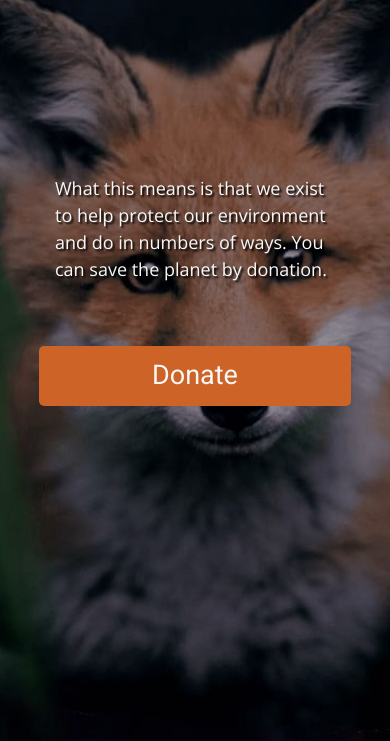
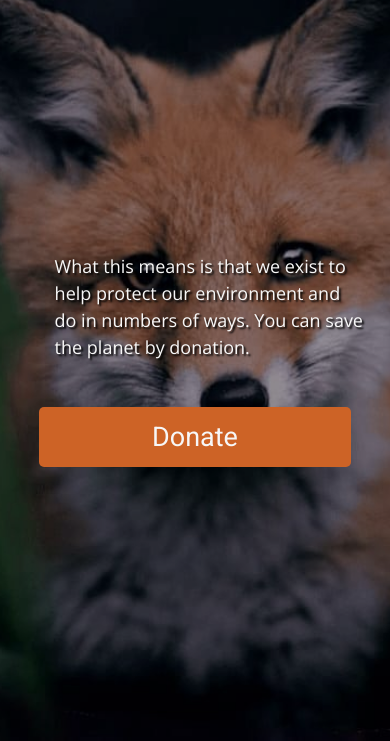
Before and after one commit to sobdima/wildlife, a plain HTML site: page index.html in a window 390 px wide. Shown: the part 103-844 px from the top of the page. Drawn offline with nearby package versions, Linux system fonts and the light colour scheme.

Commit message:
720px 4release

```diff
--- a/style.css
+++ b/style.css
@@ -346,8 +346,8 @@
   .header_main .text {
     text-shadow: #000000 2px 2px 2px;
     width: 100%;
-    margin-top: 60%;
-    padding: 16px;
+    margin-top: 90%;
+    margin-left: 5%;
   }
 
   .header_main button {
```
